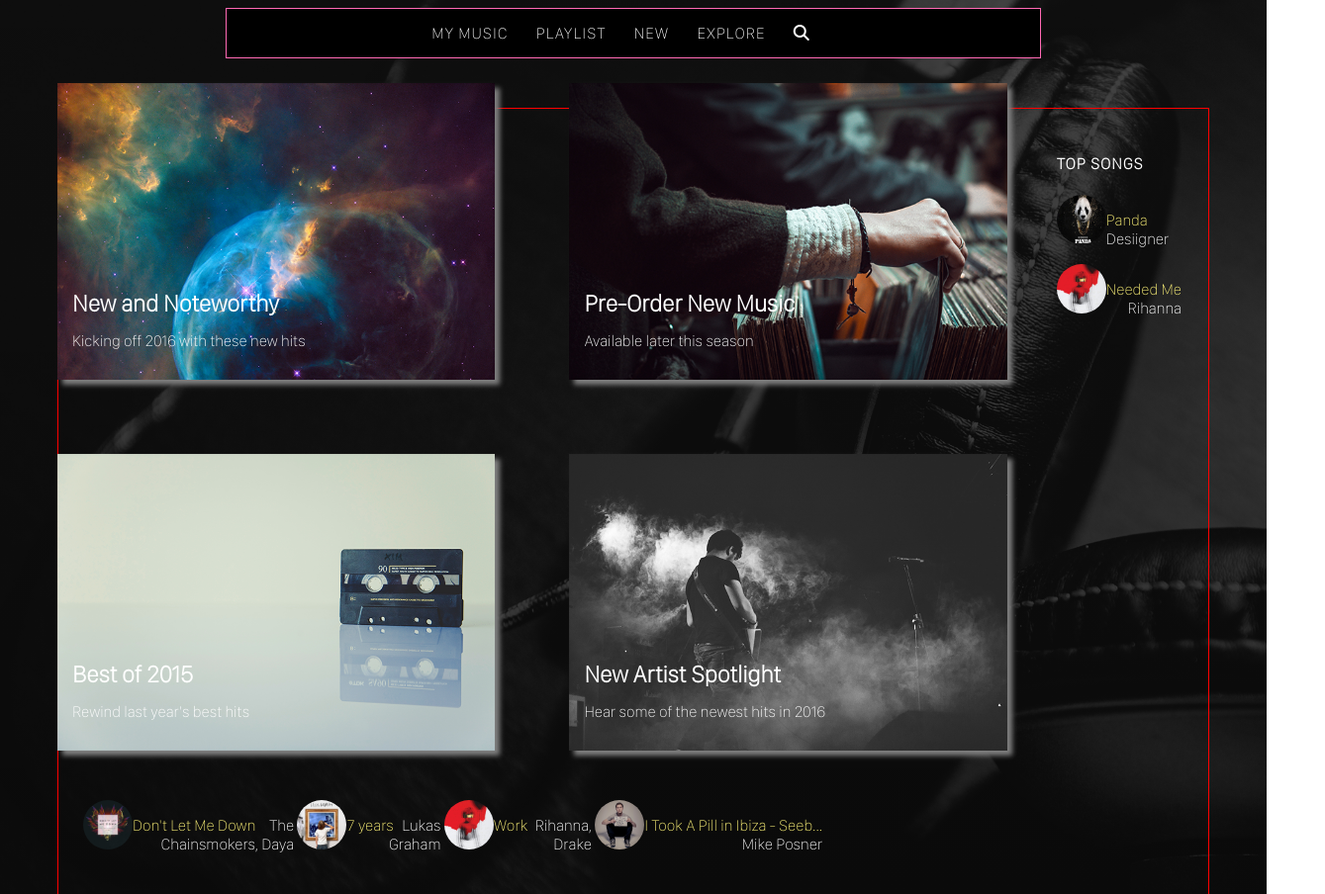
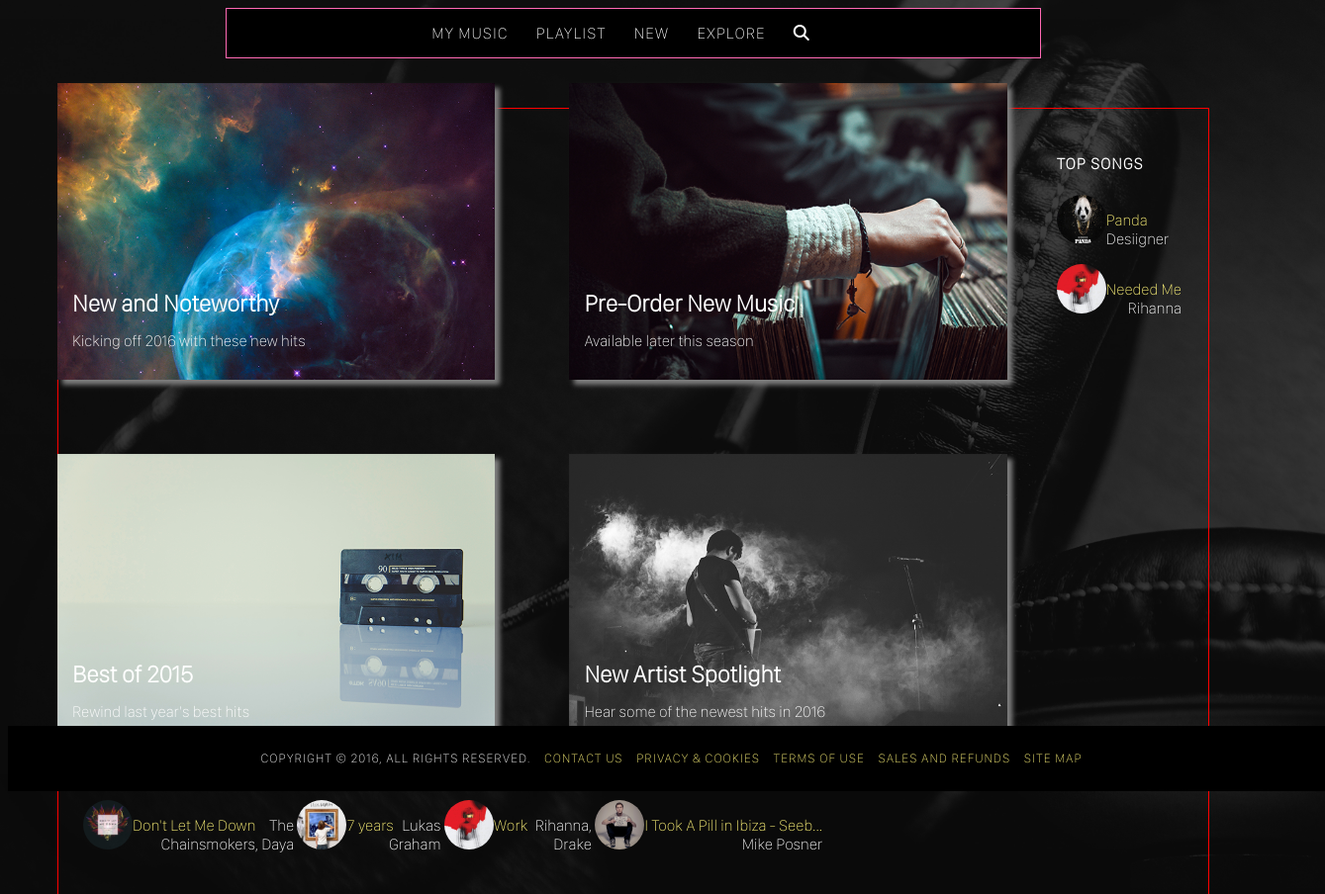
Before and after one commit to jessiewuwu/my_musicbrowser, a website: page src/index.html in a window 1280 px wide. Shown: the top 904 px of the page at 99% size, 1339 px wide, since content can reach past the window. Drawn offline with Linux system fonts and the light colour scheme.

Commit message:
Add footer with center-aligned footer links

```diff
--- a/src/index.html
+++ b/src/index.html
@@ -86,5 +86,32 @@
       </li>
     </ul>
   </aside>
+
+  <footer>
+    <ul>
+      <li>
+        Copyright &copy; 2016, All Rights Reserved.
+      <li>
+        <a href="/contact">
+          Contact Us
+        </a></li>
+      <li>
+        <a href="/privacy">
+          Privacy &amp; Cookies
+        </a></li>
+      <li>
+        <a href="/terms">
+          Terms of Use
+        </a></li>
+      <li>
+        <a href="/sales_and_refunds">
+          Sales and Refunds
+        </a></li>
+      <li>
+        <a href="/site_map">
+          Site Map
+        </a></li>
+    </ul>
+  </footer>
 </body>
 </html>
--- a/src/stylesheets/stylez.scss
+++ b/src/stylesheets/stylez.scss
@@ -13,6 +13,25 @@ body {
   color: white;
 }
 
+/*horizontal nav,footer lists on homepage*/
+
+nav, footer {
+  ul {
+    list-style-type: none;
+    margin: 0;
+    padding: 0;
+    li {
+      display: inline;
+      text-transform: uppercase;
+      letter-spacing: 1px;
+      a {
+        text-decoration: none;
+        color: inherit;
+      }
+    }
+  }
+}
+
 nav {
   background: black;
   border: 1px solid hotpink;
@@ -21,19 +40,10 @@ nav {
   padding-top: 15px;
   padding-bottom: 15px;
   ul {
-    list-style-type: none;
-    margin: 0;
-    padding: 0;
+
     text-align: center;
     li {
-      display: inline;
-      text-transform: uppercase;
-      letter-spacing: 1px;
       padding-right: 25px;
-      a {
-        text-decoration: none;
-        color: inherit;
-      }
     }
   }
 }
@@ -149,3 +159,21 @@ aside{
     width: 35%;
   }
 }
+
+
+footer {
+  bottom: 0;
+  position: absolute;
+  width: 100%;
+  background: black;
+  text-align: center;
+  color: $yellow;
+  padding: 2%;
+  font-size: .8em;
+  li {
+    margin-left: 10px;
+    &:first-child {
+      color: white;
+    }
+  }
+}
```
Also changed, not shown: src/stylesheets/stylez.css, 1 other file.
